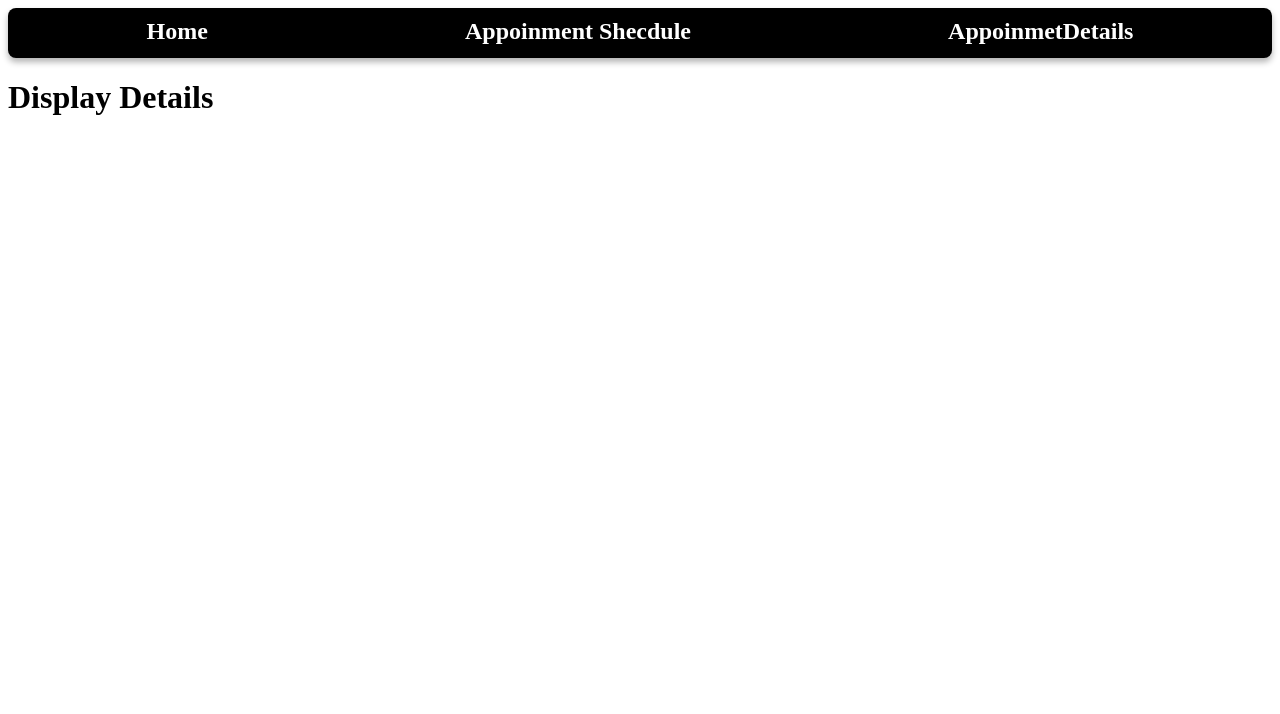
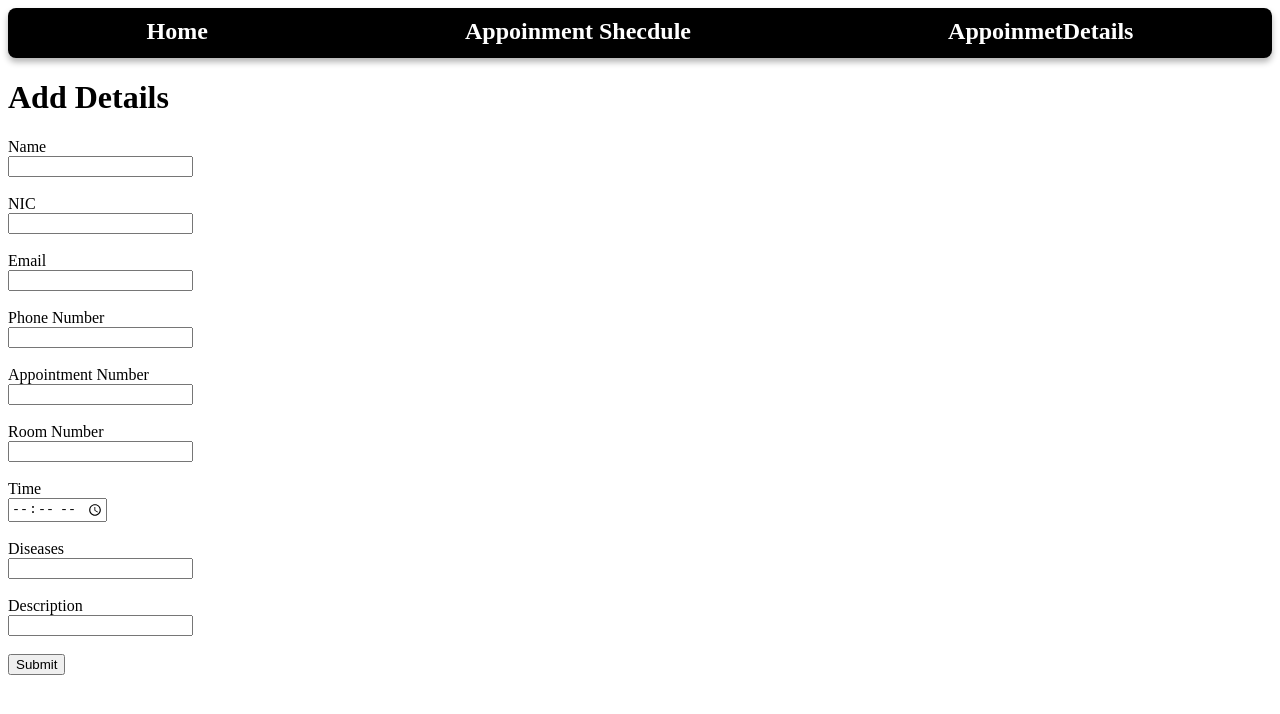
Before and after one commit to NandunSenanayaka/ITP-project, a React (Create React App) app in the folder frontend/: page /addappoinment in a window 1280 px wide. Shown: the top 714 px of the page. Built offline with nearby package versions, Linux system fonts and the light colour scheme.

Commit message:
form submit

```diff
--- a/frontend/src/Components/AddNurse/AddNurse.js
+++ b/frontend/src/Components/AddNurse/AddNurse.js
@@ -1,30 +1,164 @@
-import React from 'react';
-import axios from 'axios';
-import Nav from '../Nav/Nav';
-import { useNavigate } from 'react-router-dom';
+// export default AddNurse;
+import React, { useState } from "react";
+import axios from "axios";
+import Nav from "../Nav/Nav";
+import { useNavigate } from "react-router-dom";
 
-function AddNurse({ _id, name, nic, email, phone, appnumber, rnumber, time, diseases, description }) {
+function AddNurse() {
   const navigate = useNavigate();
+  const [inputs, setInputs] = useState({
+    name: "",
+    nic: "",
+    email: "",
+    phone: "",
+    appnumber: "",
+    rnumber: "",
+    time: "",
+    diseases: "",
+    discription: "", // Updated field name
+  });
 
-  const handleUpdate = () => {
-    navigate(`/update-nurse/${_id}`);
+  const handleChange = (e) => {
+    setInputs((prevState) => ({
+      ...prevState,
+      [e.target.name]: e.target.value,
+    }));
   };
 
-  const handleDelete = async () => {
-    try {
-      await axios.delete(`http://localhost:5000/nurses/${_id}`);
-      alert('Nurse record deleted successfully');
-      navigate('/nurses');
-    } catch (error) {
-      console.error('Failed to delete nurse record:', error);
-    }
+  const handleSubmit = (e) => {
+    e.preventDefault();
+    sendRequest()
+      .then(() => {
+        navigate("/appoinmentdetails");
+      })
+      .catch((error) => {
+        console.error("Navigation skipped due to error:", error);
+      });
+  };
+
+  const sendRequest = async () => {
+    await axios
+      .post("http://localhost:5000/nurses", {
+        name: String(inputs.name),
+        nic: String(inputs.nic),
+        email: String(inputs.email),
+        phone: Number(inputs.phone),
+        appnumber: Number(inputs.appnumber),
+        rnumber: Number(inputs.rnumber),
+        time: String(inputs.time),
+        diseases: String(inputs.diseases),
+        discription: String(inputs.discription), // Updated field name
+      })
+      .then((res) => res.data);
   };
 
   return (
     <div>
-      <Nav></Nav>
-      <h1>Display Details</h1>
+      <Nav />
+      <h1>Add Details</h1>
+      <form onSubmit={handleSubmit}>
+        <label>Name</label>
+        <br />
+        <input
+          type="text"
+          name="name"
+          onChange={handleChange}
+          value={inputs.name}
+          required
+        />
+        <br />
+        <br />
+        <label>NIC</label>
+        <br />
+        <input
+          type="text"
+          name="nic"
+          onChange={handleChange}
+          value={inputs.nic}
+          required
+        />
+        <br />
+        <br />
+        <label>Email</label>
+        <br />
+        <input
+          type="email"
+          name="email"
+          onChange={handleChange}
+          value={inputs.email}
+          required
+        />
+        <br />
+        <br />
+        <label>Phone Number</label>
+        <br />
+        <input
+          type="number"
+          name="phone"
+          onChange={handleChange}
+          value={inputs.phone}
+          required
+        />
+        <br />
+        <br />
+        <label>Appointment Number</label>
+        <br />
+        <input
+          type="number"
+          name="appnumber"
+          onChange={handleChange}
+          value={inputs.appnumber}
+          required
+        />
+        <br />
+        <br />
+        <label>Room Number</label>
+        <br />
+        <input
+          type="number"
+          name="rnumber"
+          onChange={handleChange}
+          value={inputs.rnumber}
+          required
+        />
+        <br />
+        <br />
+        <label>Time</label>
+        <br />
+        <input
+          type="time"
+          name="time"
+          onChange={handleChange}
+          value={inputs.time}
+          required
+        />
+        <br />
+        <br />
+        <label>Diseases</label>
+        <br />
+        <input
+          type="text"
+          name="diseases"
+          onChange={handleChange}
+          value={inputs.diseases}
+          required
+        />
+        <br />
+        <br />
+        <label>Description</label>
+        <br />
+        <input
+          type="text"
+          name="description" // Corrected field name
+          onChange={handleChange}
+          value={inputs.description}
+          required
+        />
 
+        <br />
+        <br />
+        <button type="submit">Submit</button>
+      </form>
     </div>
   );
 }
```
Also changed, not shown: frontend/src/Components/NurseDetails/NurseDetails.js (+0 -28 lines).
